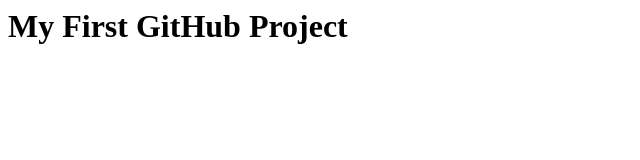
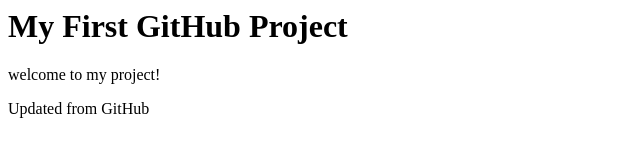
Before and after one commit to nwd46054-code/MyFirstProject, a plain HTML site: page index.html in a window 1280 px wide. Shown: the whole page, without its empty margins (0-640 px from the left). Drawn offline with Linux system fonts and the light colour scheme.

Commit message:
Add welcome and update paragraphs to index.html

```diff
--- a/index.html
+++ b/index.html
@@ -1 +1,3 @@
 <h1>My First GitHub Project</h1
+<p>welcome to my project!</p>
+<p>Updated from GitHub</p>
```
